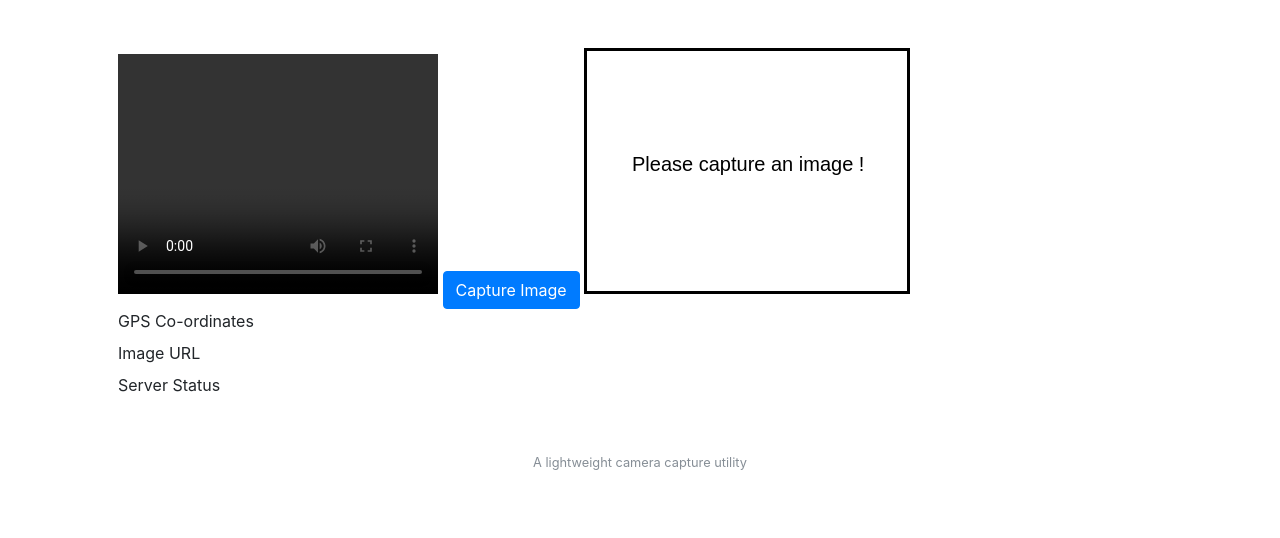
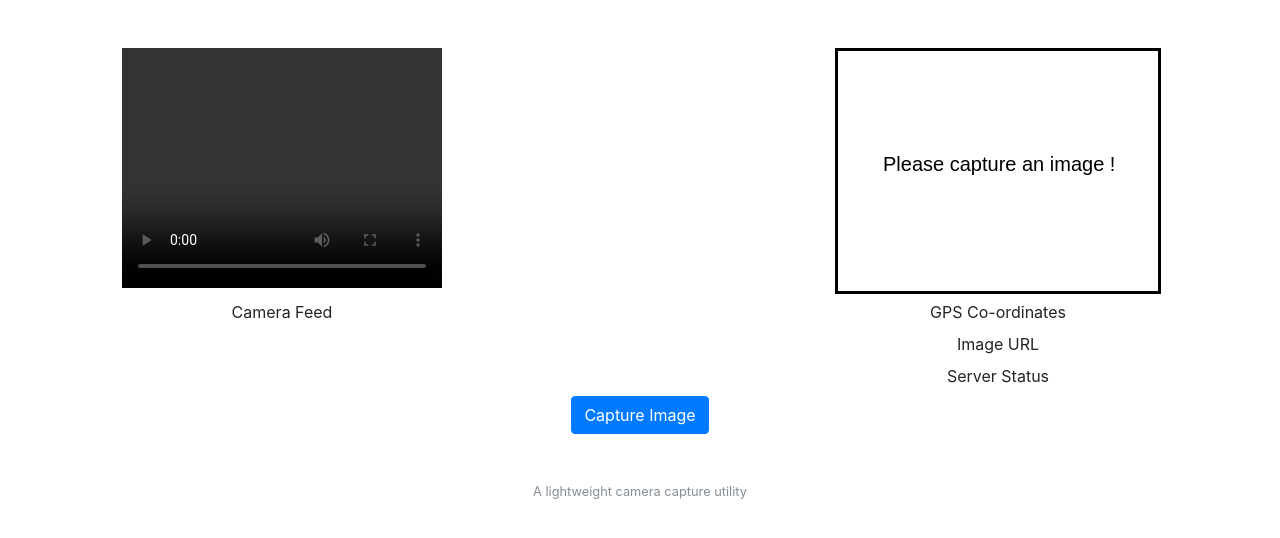
Before and after one commit to pranavg189/Campose, a Flask app: page / in a window 1280 px wide. Shown: the part 76-614 px from the top of the page. Run offline with Flask 2, Linux system fonts and the light colour scheme; parts of the project's set-up code (start-up, migrations or seed data) failed here and were passed over; some libraries are stand-ins or nearby versions.

Commit message:
Improve layout for the capture page

```diff
--- a/static/styles.css
+++ b/static/styles.css
@@ -28,3 +28,27 @@ main .camera-image
   border-width: small;
   border-color: black;
 }
+
+main .form-control
+{
+    /* center form controls */
+    display: inline-block;
+
+    /* override Bootstrap's 100% width for form controls */
+    /*width: auto;*/
+}
+
+main
+{
+    /* scroll horizontally as needed */
+    overflow-x: auto;
+
+    /* center contents */
+    text-align: center;
+}
+
+main img
+{
+    /* constrain images on small screens */
+    max-width: 100%;
+}
--- a/templates/capture.html
+++ b/templates/capture.html
@@ -5,12 +5,40 @@
 {% endblock %}
 
 {% block main %}
-<video id="camera" width=320 height=240 controls autoplay>Camera stream</video>
-<button type="button" id="capturebutton" class="btn btn-primary">Capture Image</button>
-<canvas class="camera-image" id="canvas" width=320 height=240></canvas><br>
-<label id="location">GPS Co-ordinates</label><br>
-<label><a id="imageurl">Image URL</a></label><br>
-<label id="status">Server Status</label>
+
+  <div class="row">
+    <div class="col-sm">
+      <video id="camera" width=320 height=240 controls autoplay>Camera stream</video>
+    </div>
+    <div class="col-sm">
+    </div>
+    <div class="col-sm">
+      <canvas class="camera-image" id="canvas" width=320 height=240></canvas>
+    </div>
+  </div>
+
+  <div class="row">
+    <div class="col-sm">
+      <label> Camera Feed </label>
+    </div>
+    <div class="col-sm">
+    </div>
+    <div class="col-sm">
+      <label id="location">GPS Co-ordinates</label><br>
+      <label><a id="imageurl">Image URL</a></label><br>
+      <label id="status">Server Status</label>
+    </div>
+  </div>
+
+  <div class="row">
+    <div class="col-sm">
+    </div>
+    <div class="col-sm">
+      <button type="button" id="capturebutton" class="btn btn-primary">Capture Image</button>
+    </div>
+    <div class="col-sm">
+    </div>
+  </div>
 
 <script>
   const camera = document.getElementById('camera');
```
